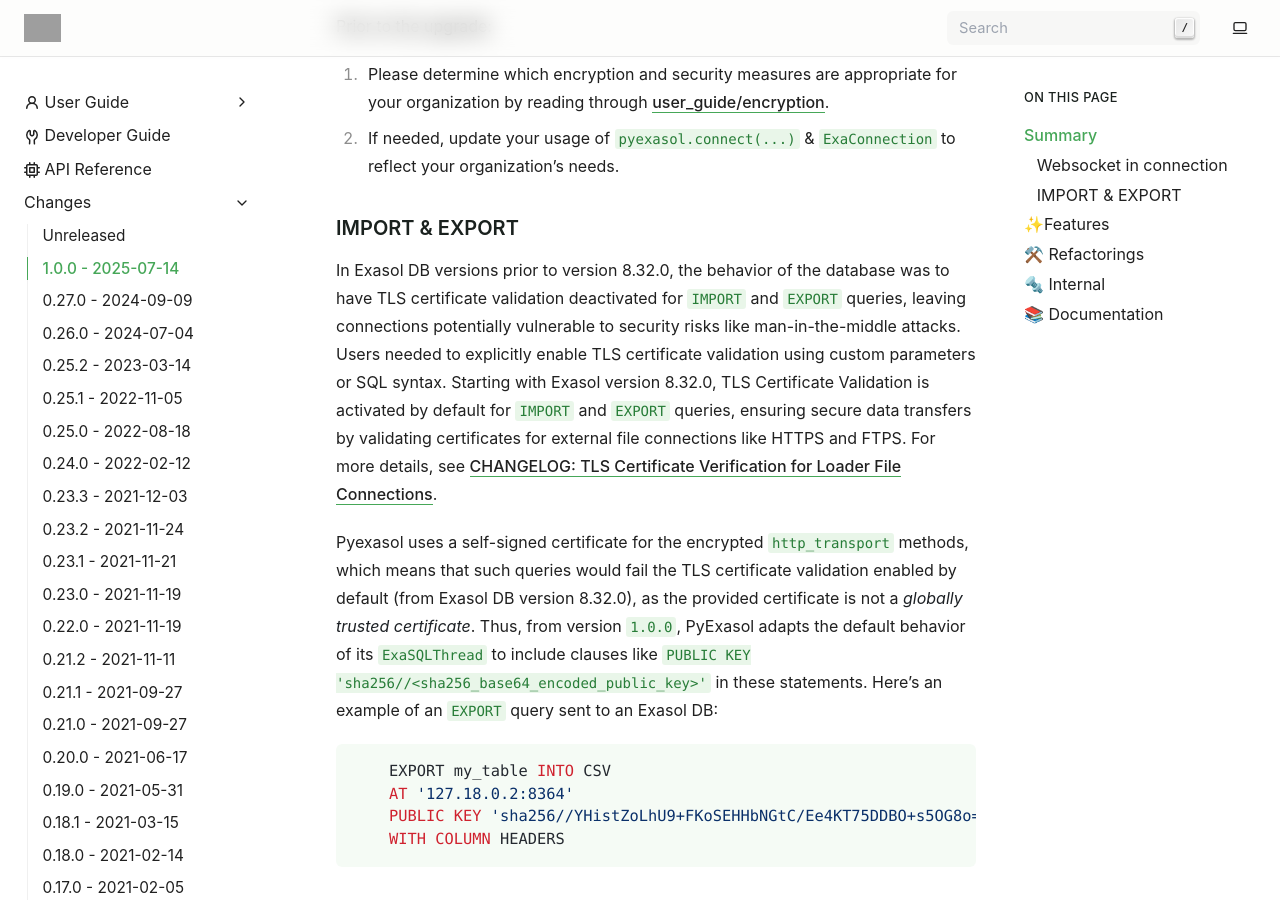
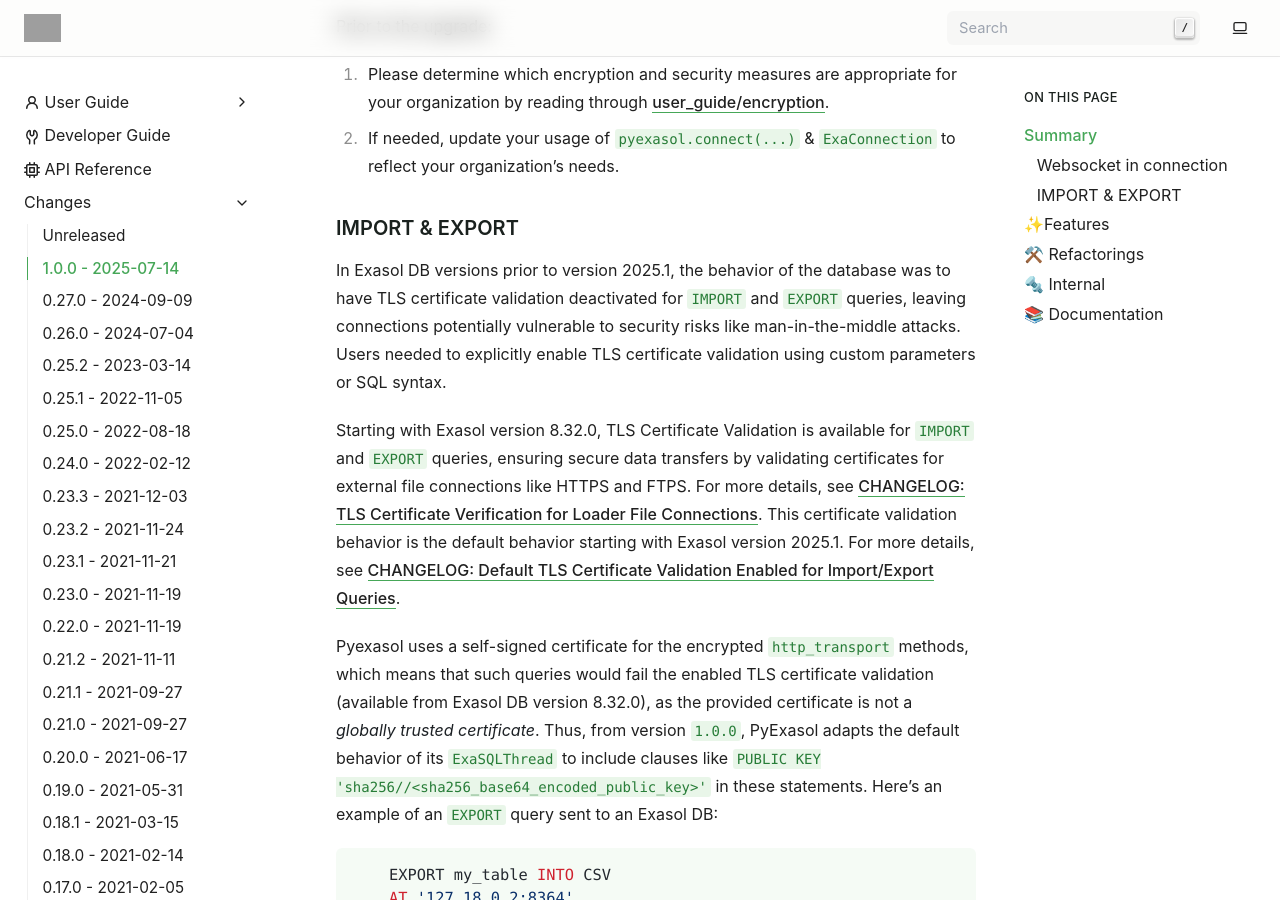
Before and after one commit to exasol/pyexasol, a Sphinx documentation site: the page built from doc/changes/changes_1.0.0.md, in a window 1280 px wide and 900 px high, scrolled down 564 px. Built offline with Sphinx 7.4.7, drawn with Linux system fonts in a browser that asks for light colours; pages that are not in the unit, such as notebooks, are missing from menus; grey boxes are pictures that could not be loaded.

Commit message:
Update changelog to reflect important distinction in versions & validation (#212)

```diff
--- a/doc/changes/changes_1.0.0.md
+++ b/doc/changes/changes_1.0.0.md
@@ -22,20 +22,22 @@
 
 ### IMPORT & EXPORT
 
-In Exasol DB versions prior to version 8.32.0, the behavior of the database
+In Exasol DB versions prior to version 2025.1, the behavior of the database
 was to have TLS certificate validation deactivated for `IMPORT` and `EXPORT`
 queries, leaving connections potentially vulnerable to security risks like
 man-in-the-middle attacks. Users needed to explicitly enable TLS certificate
 validation using custom parameters or SQL syntax.
-Starting with Exasol version 8.32.0, TLS Certificate Validation is activated
-by default for `IMPORT` and `EXPORT` queries, ensuring secure data transfers
+
+Starting with Exasol version 8.32.0, TLS Certificate Validation is available for `IMPORT` and `EXPORT` queries, ensuring secure data transfers
 by validating certificates for external file connections like HTTPS and
 FTPS. For more details, see
-[CHANGELOG: TLS Certificate Verification for Loader File Connections](https://exasol.my.site.com/s/article/Changelog-content-16273).
+[CHANGELOG: TLS Certificate Verification for Loader File Connections](https://exasol.my.site.com/s/article/Changelog-content-16273). This
+certificate validation behavior is the default behavior starting with Exasol version
+2025.1. For more details, see [CHANGELOG: Default TLS Certificate Validation Enabled for Import/Export Queries](https://exasol.my.site.com/s/article/Changelog-content-25090).
 
 Pyexasol uses a self-signed certificate for the encrypted `http_transport`
-methods, which means that such queries would fail the TLS certificate
-validation enabled by default (from Exasol DB version 8.32.0), as the provided
+methods, which means that such queries would fail the enabled TLS certificate
+validation (available from Exasol DB version 8.32.0), as the provided
 certificate is not a *globally trusted certificate*.  Thus, from version
 `1.0.0`, PyExasol adapts the default behavior of its `ExaSQLThread` to include
 clauses like `PUBLIC KEY 'sha256//<sha256_base64_encoded_public_key>'` in
```
